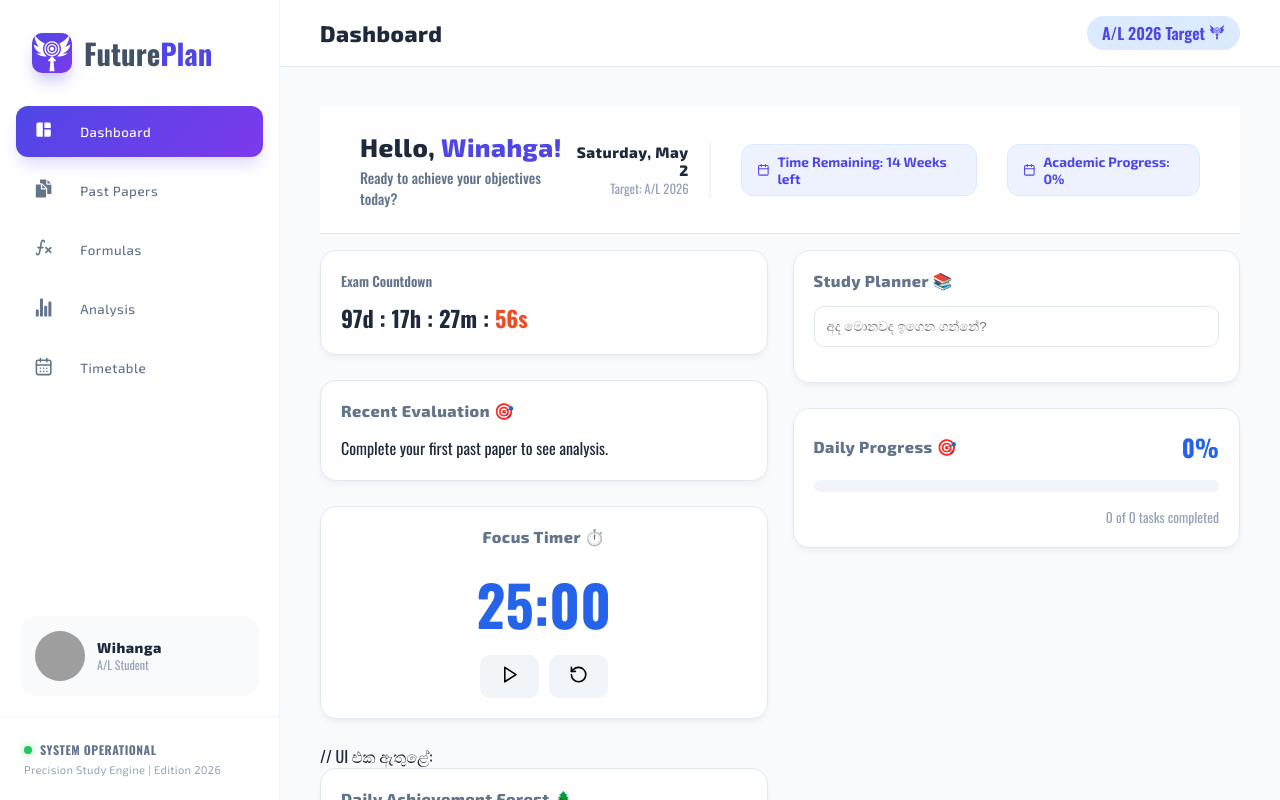
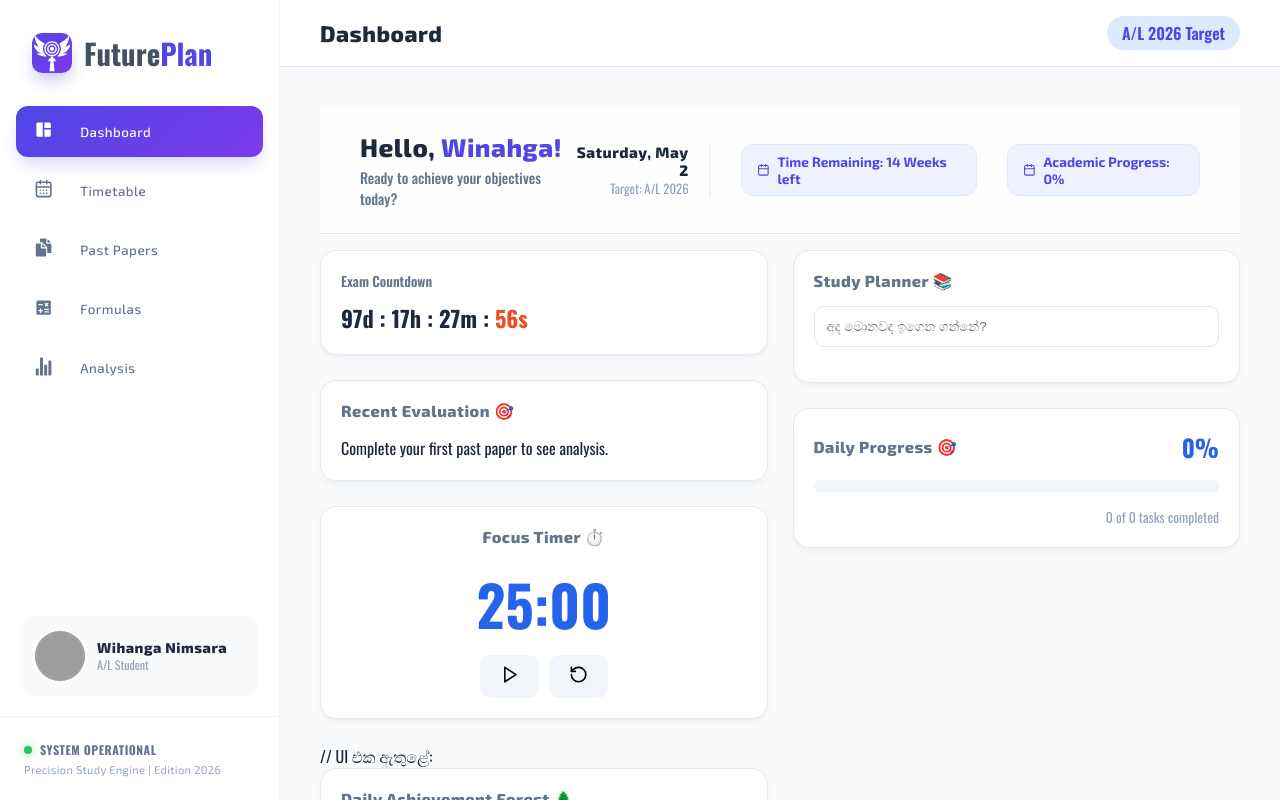
Before and after one commit to lakshan-beast/Future-Plan, a React (Vite) app: page / in a window 1280 px wide. Built offline with nearby package versions, Linux system fonts and the light colour scheme; grey boxes are pictures that could not be loaded.

Commit message:
Refactor App component: update tab navigation with new timetable button, replace math function icon, and enhance user profile display

```diff
--- a/src/App.jsx
+++ b/src/App.jsx
@@ -211,6 +211,7 @@
 // export default App;
 
 import { useState } from "react";
+
 import Dashboard from "./pages/Dashboard";
 import Papers from "./pages/Papers";
 import Formulas from "./pages/Formulas";
@@ -219,10 +220,9 @@ import Timetable from "./pages/Timetable";
 
 import { MdSpaceDashboard } from "react-icons/md";
 import { IoDocumentsSharp, IoStatsChart } from "react-icons/io5";
-
 import { GiFlyingTarget } from "react-icons/gi";
-import { TbMathFunction } from "react-icons/tb";
 import { LuCalendarDays } from "react-icons/lu";
+import { PiMathOperationsFill } from "react-icons/pi";
 
 import Logo from "../public/logo.jpg";
 
@@ -247,6 +247,15 @@ function App() {
           </button>
 
           <button
+            className={activeTab === "timetable" ? "active" : ""}
+            onClick={() => setActiveTab("timetable")}>
+            <span className="icon">
+              <LuCalendarDays />
+            </span>{" "}
+            Timetable
+          </button>
+
+          <button
             className={activeTab === "papers" ? "active" : ""}
             onClick={() => setActiveTab("papers")}>
             <span className="icon">
@@ -259,7 +268,7 @@ function App() {
             className={activeTab === "formulas" ? "active" : ""}
             onClick={() => setActiveTab("formulas")}>
             <span className="icon">
-              <TbMathFunction />
+              <PiMathOperationsFill />
             </span>{" "}
             Formulas
           </button>
@@ -272,15 +281,6 @@ function App() {
             </span>{" "}
             Analysis
           </button>
-
-          <button
-            className={activeTab === "timetable" ? "active" : ""}
-            onClick={() => setActiveTab("timetable")}>
-            <span className="icon">
-              <LuCalendarDays />
-            </span>{" "}
-            Timetable
-          </button>
         </nav>
         {/* * User Profile Section */}
         <div className="user-profile">
@@ -288,7 +288,7 @@ function App() {
           <img src={Logo} alt="avatar" className="avatar" />{" "}
           <div className="info">
             {" "}
-            <h4>Wihanga</h4> <p>A/L Student</p>{" "}
+            <h4>Wihanga Nimsara</h4> <p>A/L Student</p>{" "}
           </div>{" "}
         </div>
         <div className="sidebar-footer">
@@ -316,9 +316,7 @@ function App() {
             }}>
             <LuBell size={20} />
           </button> */}
-          <div className="user-info">
-            A/L 2026 Target <GiFlyingTarget />
-          </div>
+          <div className="user-info">A/L 2026 Target</div>
         </header>
 
         <section className="page-render">
```
